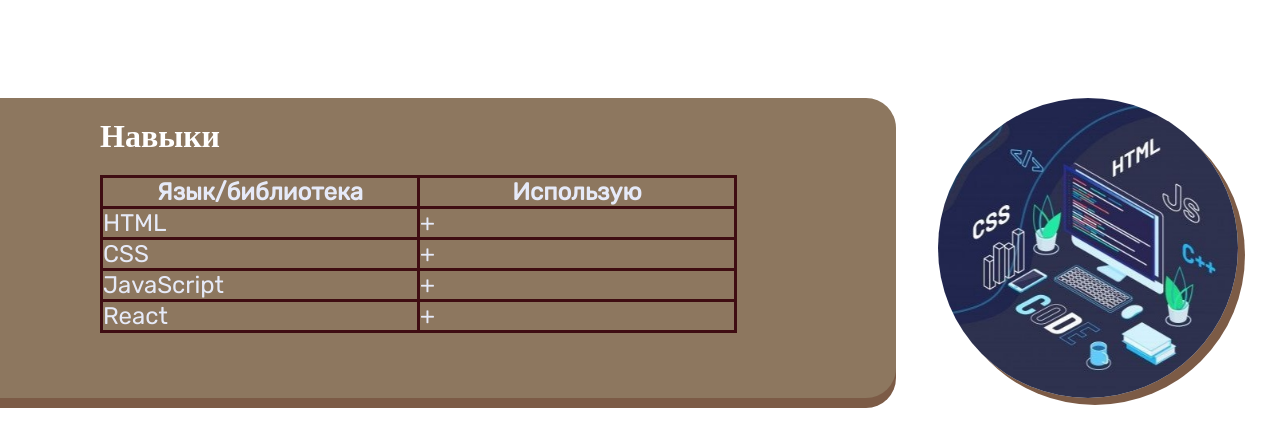
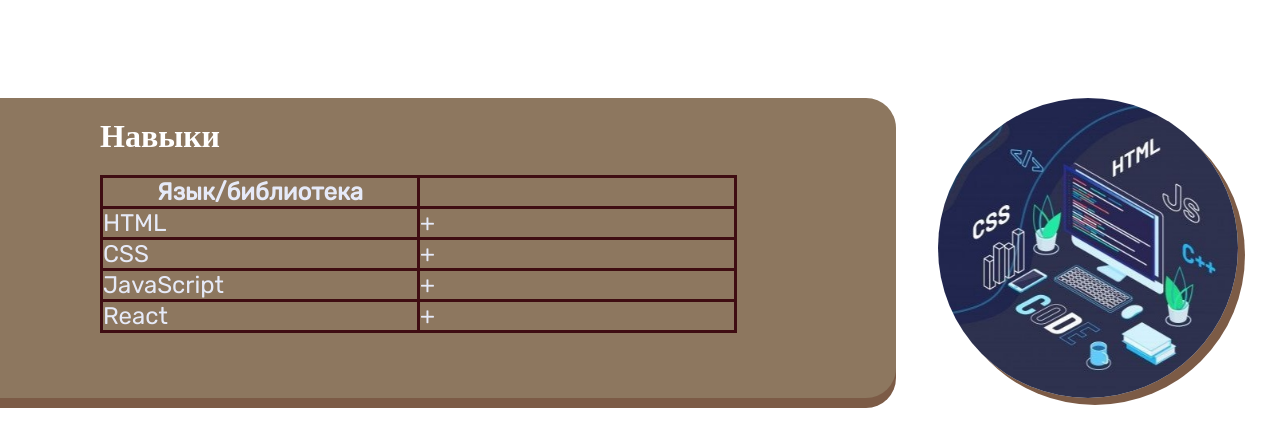
Before and after one commit to Lyanacloud/For_elite_practice, a plain HTML site: page practice/index.html in a window 1280 px wide. Shown: the part 642-1088 px from the top of the page. Drawn offline with Linux system fonts and the light colour scheme; a web font is replaced by a local one.

Commit message:
Update index.html

```diff
--- a/practice/index.html
+++ b/practice/index.html
@@ -38,7 +38,6 @@
             <thead>
             <tr>
               <th>Язык/библиотека</th>
-              <th>Использую</th>
             </tr>
             </thead>
             <tbody>
```
